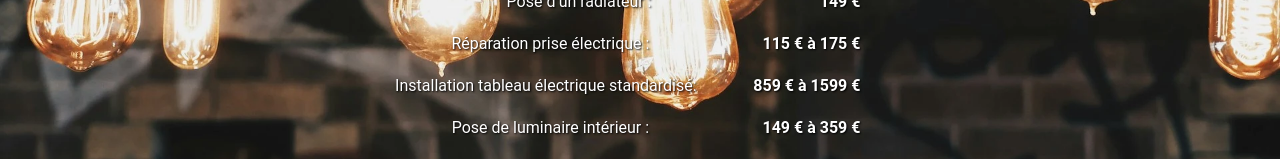
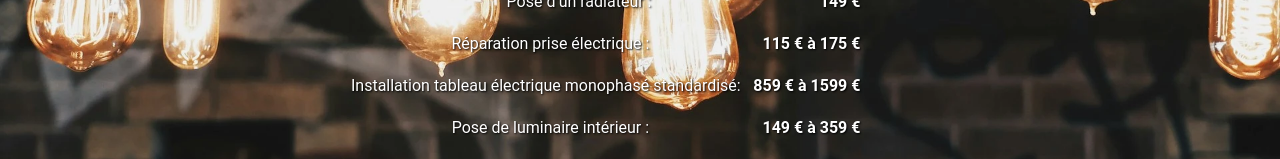
Before and after one commit to Michel-Sesanne/newid, a React (Create React App) app: page /tarifsElectricien in a window 1280 px wide. Shown: the part 853-1012 px from the top of the page. Built offline with nearby package versions, Linux system fonts and the light colour scheme.

Commit message:
monophasé

```diff
--- a/src/pages/TarifsElectricien/TarifsElectricien.jsx
+++ b/src/pages/TarifsElectricien/TarifsElectricien.jsx
@@ -72,7 +72,7 @@ export default function TarifsElectricien() {
         </li>
         <li className="tarif-item">
           <span className="tarif-description">
-            Installation tableau électrique standardisé:
+            Installation tableau électrique monophasé standardisé:
           </span>
           <span className="tarif-price">859 € à 1599 €</span>
         </li>
```
